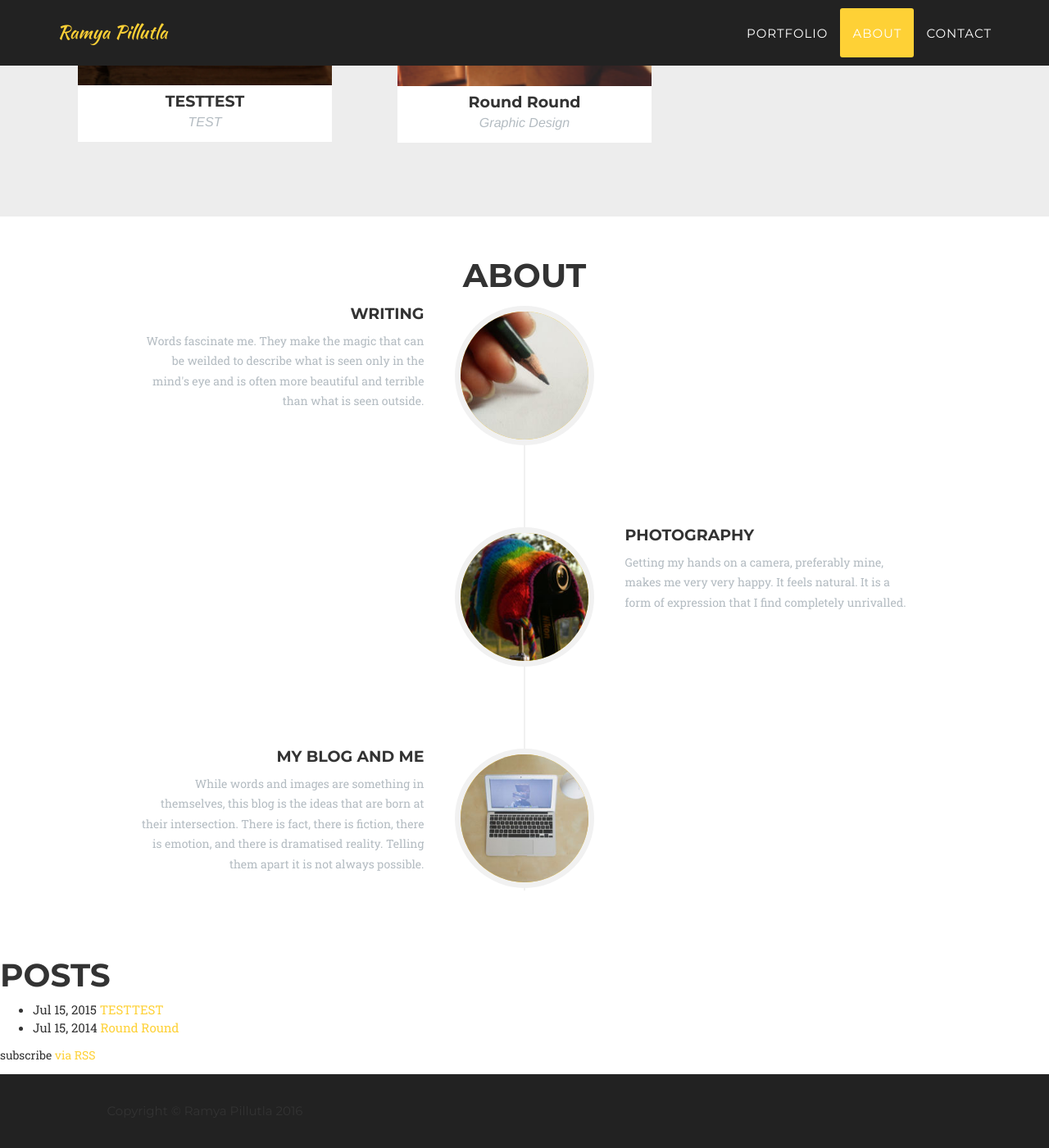
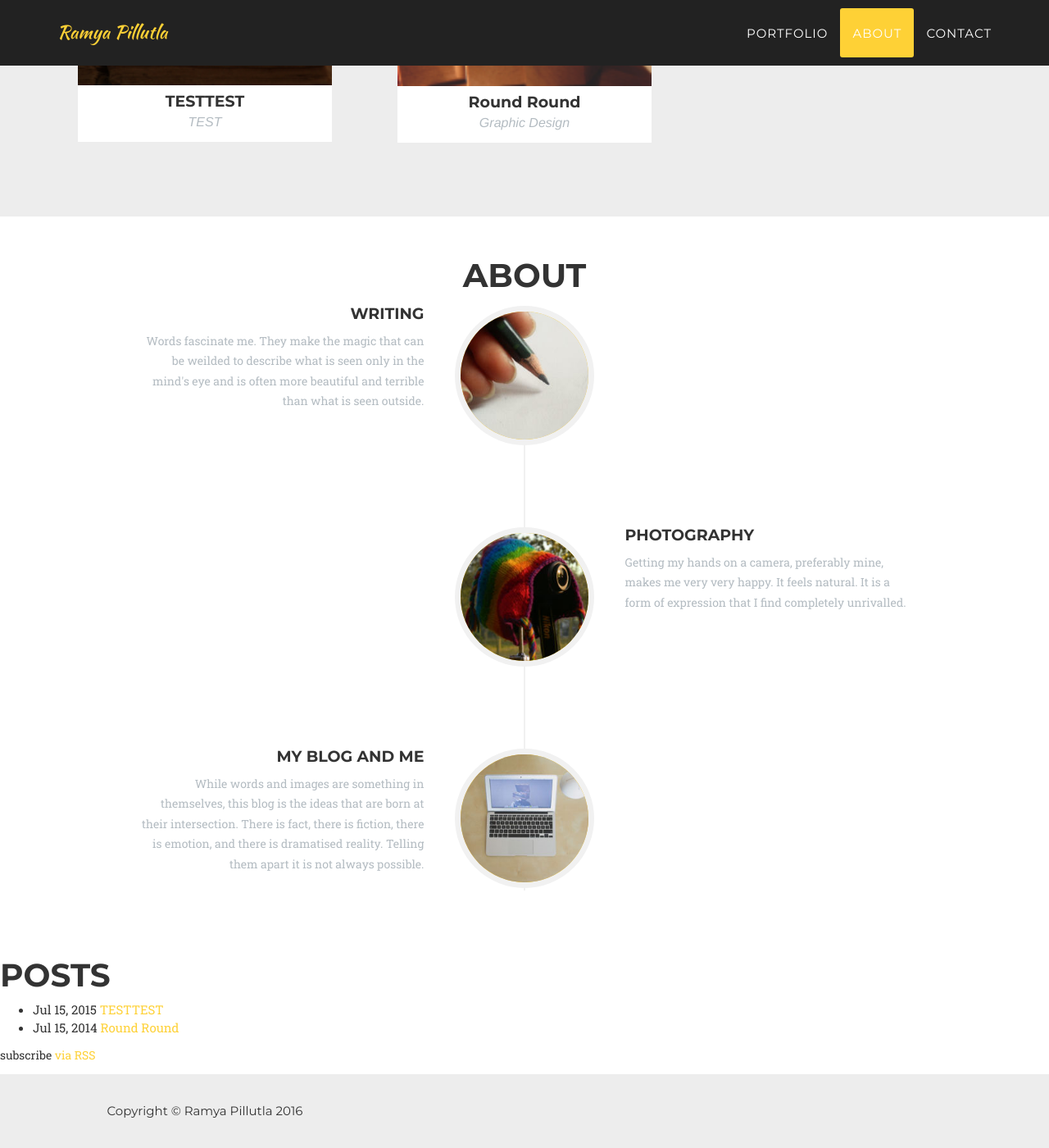
Before and after one commit to swamygurugari/rpillutla.github.io, a Jekyll site: the page built from index.html, in a window 1280 px wide and 1400 px high, scrolled down 512 px. Shown: the whole window at 82% size. Built offline with Jekyll 4.4.1, drawn with Linux system fonts in a browser that asks for light colours; some web fonts are replaced.

Commit message:
making footer light grey

```diff
--- a/_includes/css/agency.css
+++ b/_includes/css/agency.css
@@ -835,7 +835,7 @@ section#contact .text-danger {
 footer {
     padding: 25px 0;
     text-align: center;
-    background-color: #222;
+    background-color: #ededed;
 }
 
 footer span.copyright {
```
